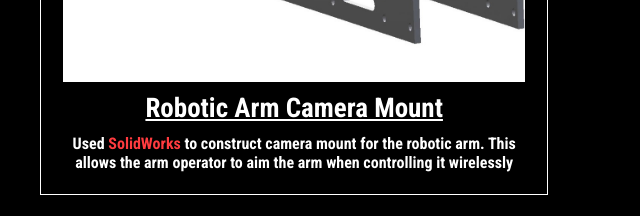
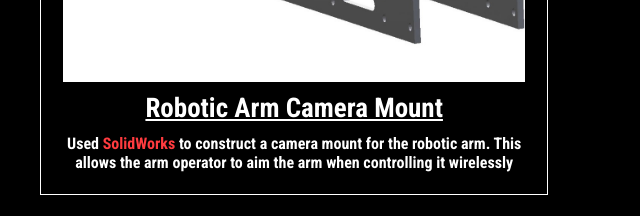
Before and after one commit to samjytan/Portfolio.github.io, a plain HTML site: page index.html in a window 1280 px wide. Shown: the part 940-1156 px from the top of the page, 616-1256 px from the left. Drawn offline with Linux system fonts and the light colour scheme.

Commit message:
Update index.html

```diff
--- a/index.html
+++ b/index.html
@@ -130,7 +130,7 @@
 
                         <div class = "project-description">
                             <p class = "project-title">Robotic Arm Camera Mount</p>
-                            <p class = "description">Used <strong><span style="color: #FF3b3F ">SolidWorks</span></strong> to construct camera mount for the robotic arm. This allows the arm operator to aim the arm when controlling it wirelessly</p>
+                            <p class = "description">Used <strong><span style="color: #FF3b3F ">SolidWorks</span></strong> to construct a camera mount for the robotic arm. This allows the arm operator to aim the arm when controlling it wirelessly</p>
                         </div>
                         <!--
                         <div class = "buttons">
```
